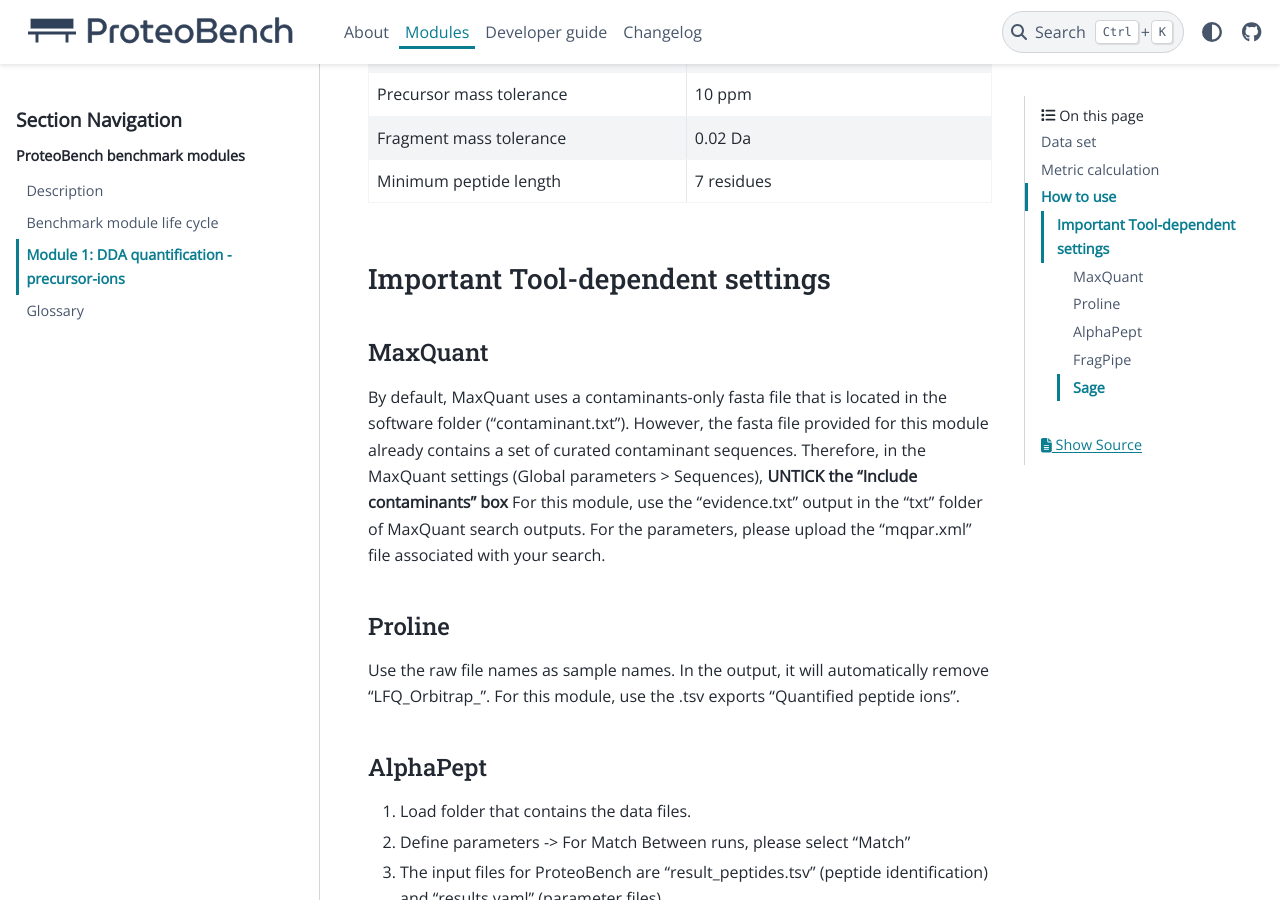
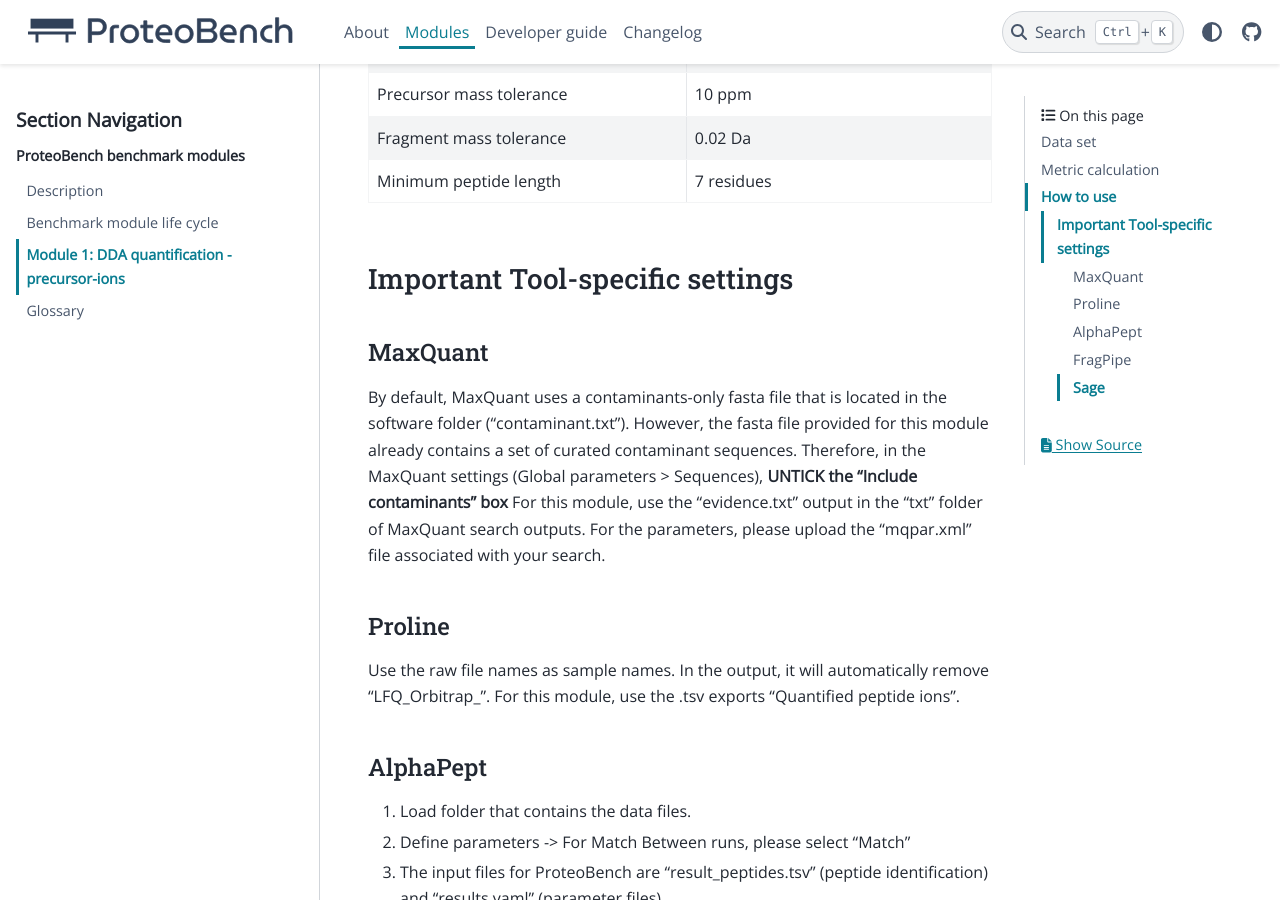
Before and after one commit to Proteobench/ProteoBench, a Sphinx documentation site: the page built from docs/modules/3-DDA-Quantification-ion-level.md, in a window 1280 px wide and 900 px high, scrolled down 1442 px. Built offline with Sphinx 7.4.7 and the PyData theme 0.15.4, drawn with Linux system fonts in a browser that asks for light colours; pages that are not in the unit, such as notebooks, are missing from menus.

Commit message:
fix typo

```diff
--- a/docs/modules/3-DDA-Quantification-ion-level.md
+++ b/docs/modules/3-DDA-Quantification-ion-level.md
@@ -27,7 +27,7 @@
 |Fragment mass tolerance|0.02 Da|
 |Minimum peptide length|7 residues|
 
-### Important Tool-dependent settings
+### Important Tool-specific settings
 
 #### MaxQuant
 By default, MaxQuant uses a contaminants-only fasta file that is located in the software folder (“contaminant.txt”). However, the fasta file provided for this module already contains a set of curated contaminant sequences. Therefore, in the MaxQuant settings (Global parameters > Sequences), **UNTICK the “Include contaminants” box**
```
